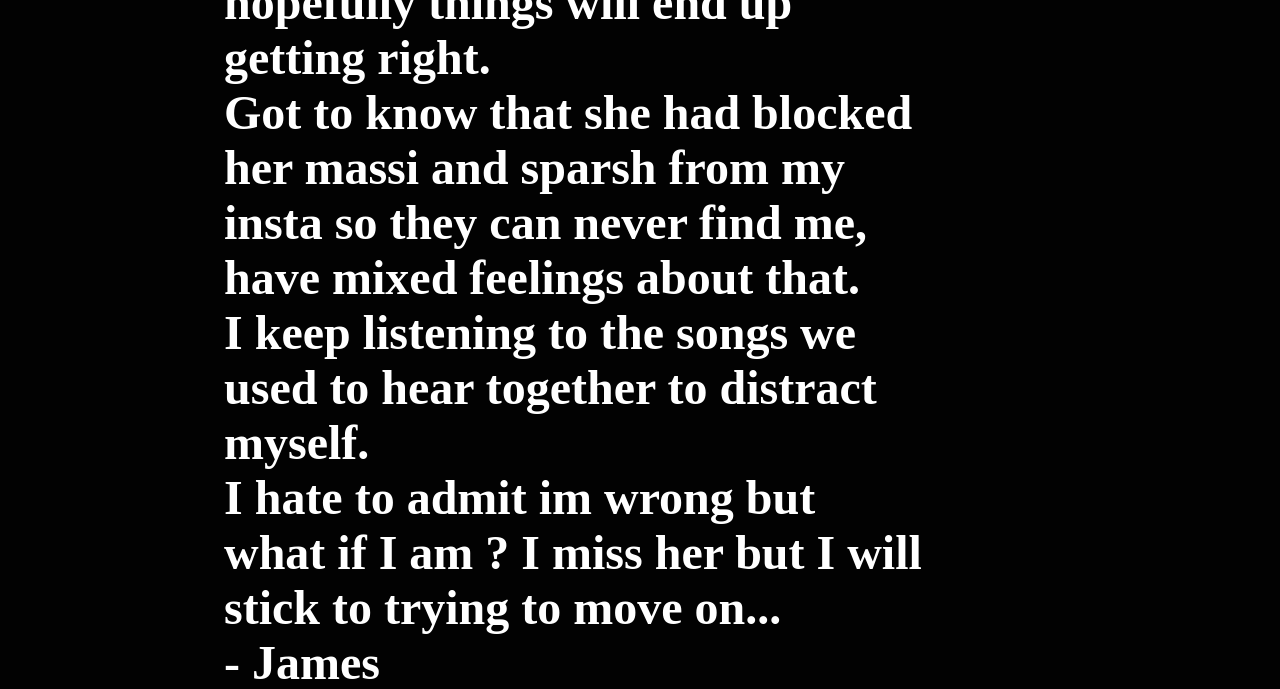
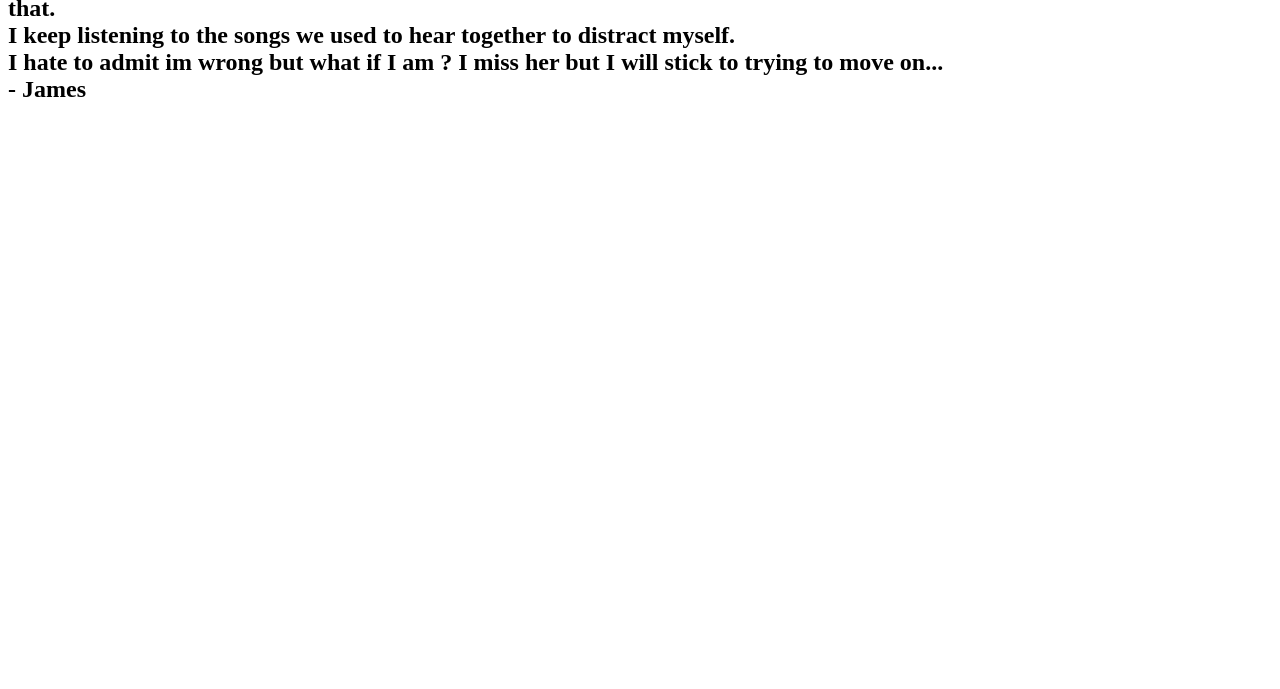
Before and after one commit to PupuJames/PupuJames.github.io, a plain HTML site: page index.html in a window 1280 px wide. Shown: the part 193-882 px from the top of the page. After the commit the page ends 800 px from the top, so only its background shows below. Drawn offline with Linux system fonts and the light colour scheme.

Commit message:
Update index.html

```diff
--- a/index.html
+++ b/index.html
@@ -1,7 +1,7 @@
 <!DOCTYPE html>
 <html>
 <head>
-    <link rel="stylesheet" type="text/css" href="bdaycanvas.css">
+   <!-- <link rel="stylesheet" type="text/css" href="bdaycanvas.css"> -->
 </head>
 <body>
 
```
